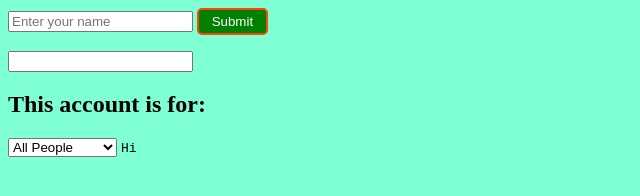
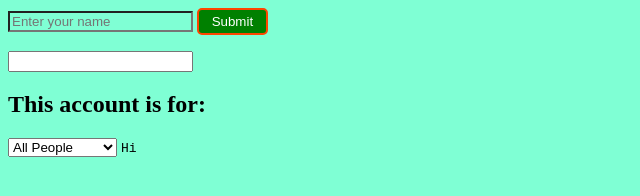
Before and after one commit to Coding2023a/ari-code, a plain HTML site: page index.html in a window 1280 px wide. Shown: the whole page, without its empty margins (0-640 px from the left). Drawn offline with Linux system fonts and the light colour scheme.

Commit message:
Update styles.css

```diff
--- a/styles.css
+++ b/styles.css
@@ -12,6 +12,10 @@
     box-sizing: border-box;
 }
 
+#name-input {
+     background-color: aquamarine;
+}
+
 #btn1:hover {
     background-color: rgb(99, 241, 99);
 }
```
